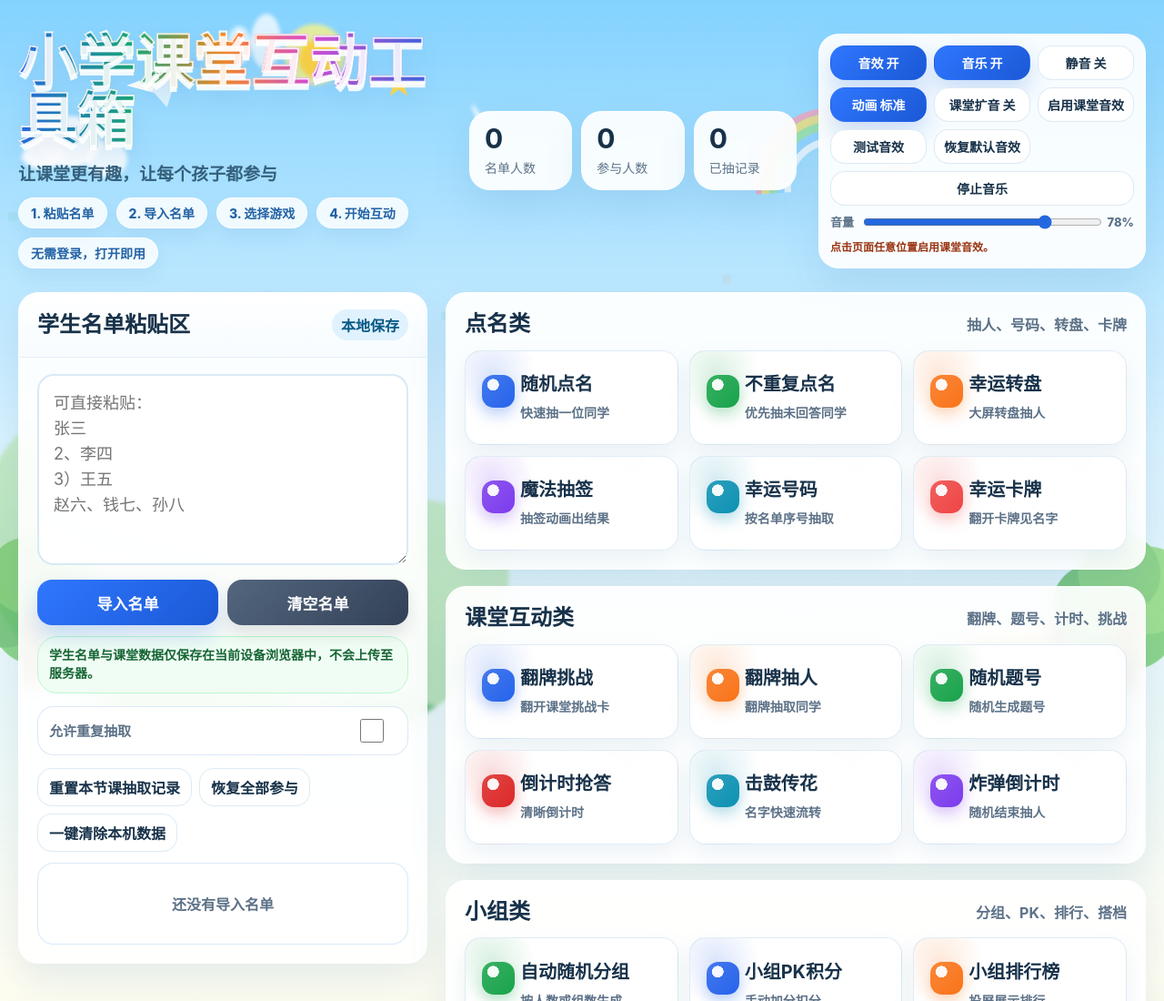
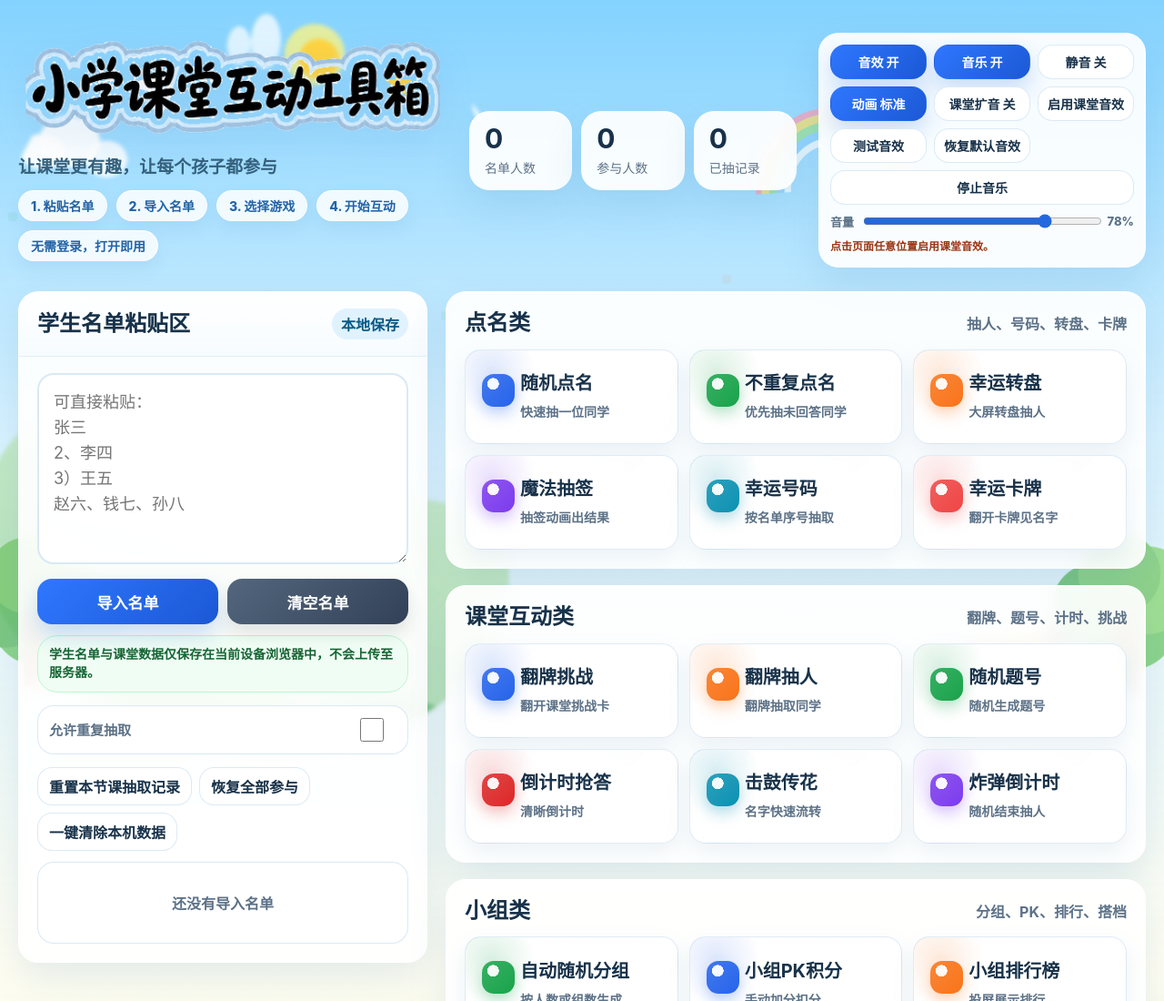
Before and after one commit to susieeeey/classroom-toolbox, a plain HTML site: page index.html in a window 1280 px wide. Shown: the top 1100 px of the page at 91% size. Drawn offline with Linux system fonts and the light colour scheme.

Commit message:
Add files via upload
titlerefresh

```diff
--- a/index.html
+++ b/index.html
@@ -1752,14 +1752,15 @@
     }
 
     .title-wrap h1 {
-      display: inline-block;
-      font-size: clamp(38px, 5vw, 64px);
+      display: block;
+      width: min(760px, 100%);
+      aspect-ratio: 1008 / 253;
+      margin: -6px 0 0;
       color: transparent;
-      background: linear-gradient(90deg, #2368df 0%, #19a974 27%, #ff8a1f 48%, #db4cd2 68%, #2368df 100%);
-      -webkit-background-clip: text;
-      background-clip: text;
-      -webkit-text-stroke: 2px rgba(255, 255, 255, .86);
-      text-shadow: 0 5px 0 rgba(255,255,255,.88), 0 14px 26px rgba(64, 113, 174, .16);
+      background: url("./assets/images/title-sticker.png") left center / contain no-repeat;
+      text-indent: -9999px;
+      overflow: hidden;
+      filter: drop-shadow(0 14px 18px rgba(64, 113, 174, .14));
     }
 
     .title-wrap p {
--- a/service-worker.js
+++ b/service-worker.js
@@ -1,11 +1,12 @@
-const CACHE_NAME = "classroom-toolbox-v6";
+const CACHE_NAME = "classroom-toolbox-v7";
 const APP_ASSETS = [
   "./",
   "./index.html",
   "./manifest.json",
   "./assets/audio/test-tone.wav",
   "./assets/audio/README.md",
-  "./assets/images/icon.svg"
+  "./assets/images/icon.svg",
+  "./assets/images/title-sticker.png"
 ];
 
 self.addEventListener("install", (event) => {
```
Also changed, not shown: assets/images/title-sticker.png (added).
